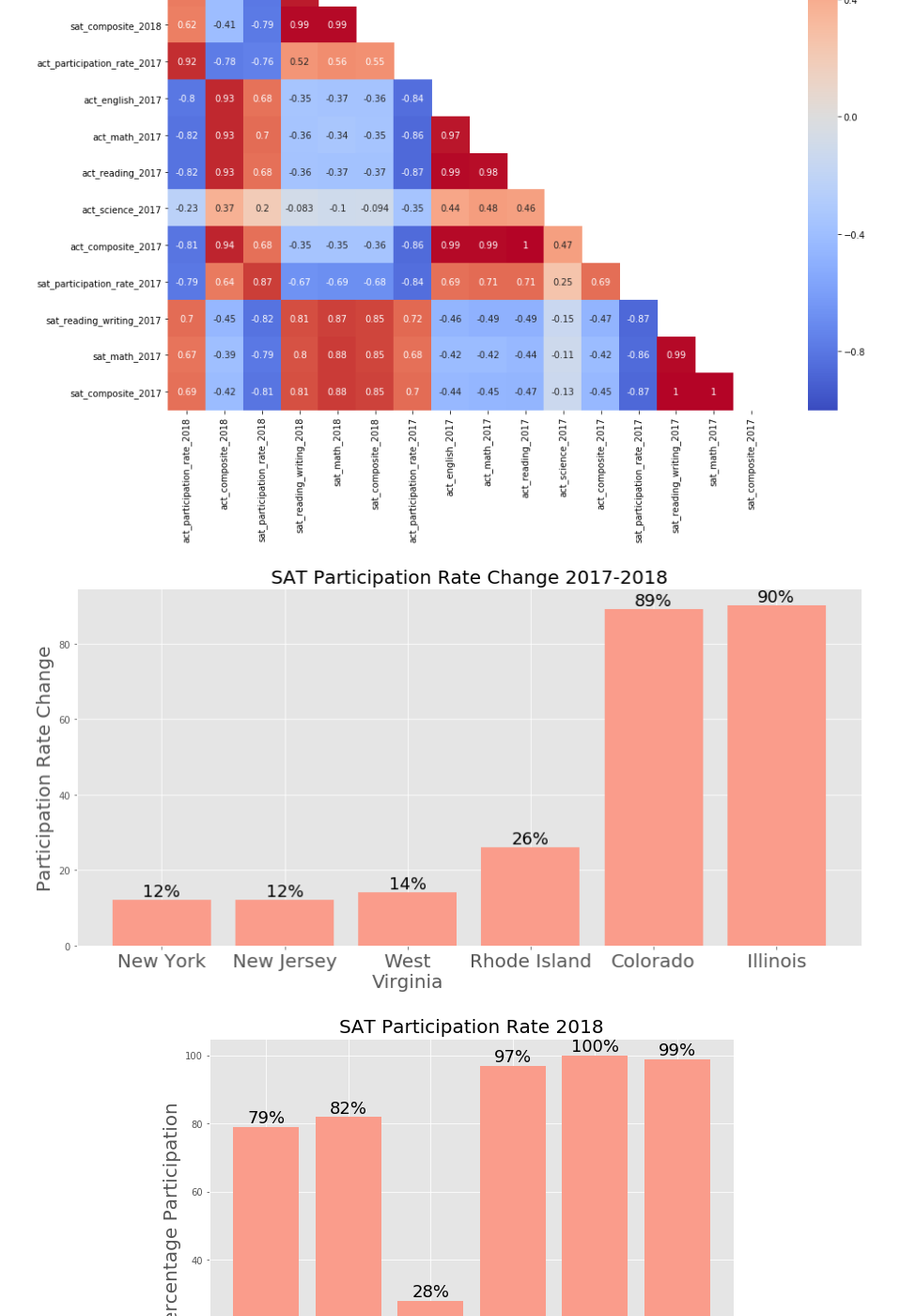
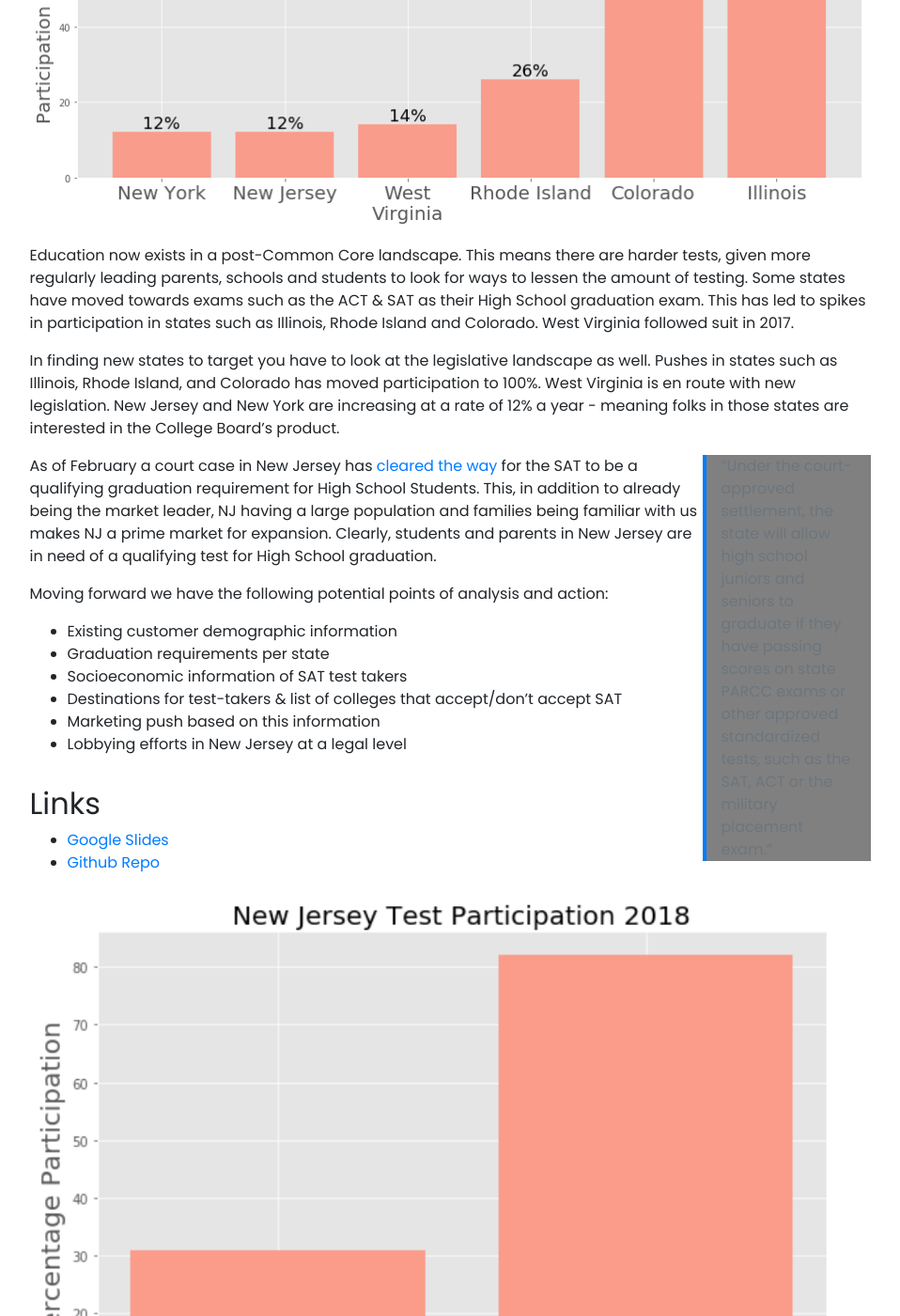
Before and after one commit to justinaugust/justinaugust.github.io, a Jekyll site: the page built from _posts/2019-09-15-which-state-next.md, in a window 1280 px wide and 1400 px high, scrolled down 2522 px. Shown: the whole window at 94% size, without its empty margins (161-1119 px from the left). Built offline with Jekyll 4.4.1, drawn with Linux system fonts in a browser that asks for light colours; nearby versions of some CDN libraries; our own code applies the rules of GitHub Pages for plain Markdown files; some of the changed text lies outside the part shown.

Commit message:
Which State Writeup

```diff
--- a/_posts/2019-09-15-which-state-next.md
+++ b/_posts/2019-09-15-which-state-next.md
@@ -8,24 +8,18 @@
 
 <img src="/assets/img/wsn/githubtemplate.png">
 
-_Justin August_
+_Justin August_, General Assembly Data Science Immersive Fall 2019, SF Campus
 
+For this project, we were tasked with gathering two years of data for both the SAT & ACT tests, analyzing them and then providing a recommendation to the marketing team for a state to focus marketing energies on to expand into. We needed to collect, clean, analyze and then present our findings.
 
-## Problem statement
-
-- Choose new states to focus on increasing participation in the SAT
-- Identify 3 potential states for investigation
-- Decide on 1 target state for expansion
+Data was sourced from 4 places into 4 .csv files and then imported into a Jupyter Notebook. EDA was conducted using PANDAS and matplotlib.
 
 ## Description of Data
 
-- [2017 SAT Scores](./data/sat_2017.csv) ([source](https://blog.collegevine.com/here-are-the-average-sat-scores-by-state/))
-- [2017 ACT Scores](./data/act_2017.csv) ([source](https://blog.prepscholar.com/act-scores-by-state-averages-highs-and-lows))
-
-	>These data give average SAT and ACT scores by state, as well as participation rates, for the graduating class of 2017.
-
-- [2018 SAT Scores](./data/sat_2018.csv) ([source](https://reports.collegeboard.org/sat-suite-program-results/state-results))
-- [2018 ACT Scores](./data/act_2018.csv) ([source](http://www.act.org/content/dam/act/unsecured/documents/cccr2018/Average-Scores-by-State.pdf))
+- [2017 SAT Scores](http://github.com/justinaugust/which-state-next/data/sat_2017.csv) ([source](https://blog.collegevine.com/here-are-the-average-sat-scores-by-state/))
+- [2017 ACT Scores](http://github.com/justinaugust/which-state-next/data/act_2017.csv) ([source](https://blog.prepscholar.com/act-scores-by-state-averages-highs-and-lows))
+- [2018 SAT Scores](http://github.com/justinaugust/which-state-next/data/sat_2018.csv) ([source](https://reports.collegeboard.org/sat-suite-program-results/state-results))
+- [2018 ACT Scores](http://github.com/justinaugust/which-state-next/data/act_2018.csv) ([source](http://www.act.org/content/dam/act/unsecured/documents/cccr2018/Average-Scores-by-State.pdf))
 
 | Feature                       | Type   | Dataset    | Description                                                                 |
 |-------------------------------|--------|------------|-----------------------------------------------------------------------------|
@@ -49,9 +43,36 @@
 | sat_participation_rate_change | float  | Calculated | Calculated change in participation rates between 2017 and 2018              |
 | act_participation_rate_change | float  | Calculated | Calculated change in participation rates between 2017 and 2018              |
 
-<img src="/assets/img/wsn/correlation_heatmap.png" />
-<img src="/assets/img/wsn/part_rate_change.png" />
-<img src="/assets/img/wsn/part_rate.png" />
+
+## Context
+
+<img src="/assets/img/wsn/part_rate_change.png" style = "float:right" />
+
+Education now exists in a post-Common Core landscape. This means there are harder tests, given more regularly leading parents, schools and students to look for ways to lessen the amount of testing. Some states have moved towards exams such as the ACT & SAT as their High School graduation exam. This has led to spikes in participation in states such as Illinois, Rhode Island and Colorado. West Virginia followed suit in 2017.
+
+In finding new states to target you have to look at the legislative landscape as well. Pushes in states such as Illinois, Rhode Island, and Colorado has moved participation to 100%. West Virginia is en route with new legislation. New Jersey and New York are increasing  at a rate of 12% a year - meaning folks in those states are interested in the College Board's product.
+<blockquote style="float: right; background-color: grey; width: 20%">“Under the court-approved settlement, the state will allow high school juniors and seniors to graduate if they have passing scores on state PARCC exams or other approved standardized tests, such as the SAT, ACT or the military placement exam.”</blockquote>
+
+<img src="/assets/img/wsn/nj_part.png" style="float: right" />
+As of February a court case in New Jersey has [cleared the way](https://www.northjersey.com/story/news/2019/02/15/2879823002/) for the SAT to be a qualifying graduation requirement for High School Students. This, in addition to already being the market leader, NJ having a large population and families being familiar with us makes NJ a prime market for expansion. Clearly, students and parents in New Jersey are in need of a qualifying test for High School graduation.
+
+Moving forward we have the following potential points of analysis and action:
+- Existing customer demographic information
+- Graduation requirements per state
+- Socioeconomic information of SAT test takers
+- Destinations for test-takers & list of colleges that accept/don't accept SAT
+- Marketing push based on this information
+- Lobbying efforts in New Jersey at a legal level
+
+## Links
+- [Google Slides](https://docs.google.com/presentation/d/1VXePQ2neN2fO8sqE3214WL8E1D6flrOuWw4Zy6ZILgk/edit?usp=sharing)
+- [Github Repo](https://github.com/justinaugust/which-state-next)
+
+
+
+
+
+
 
 ## Key takeaways:
 - Ubiquity across states is a marketing point in terms of comparison
```
Also changed, not shown: assets/img/wsn/nj_part.png (added), 2 other files.
